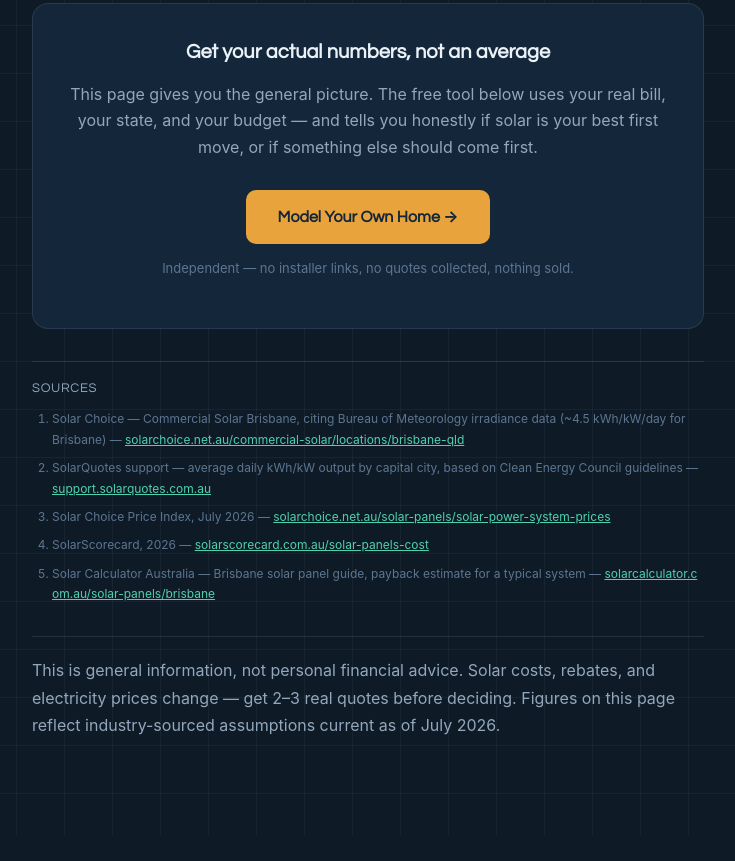
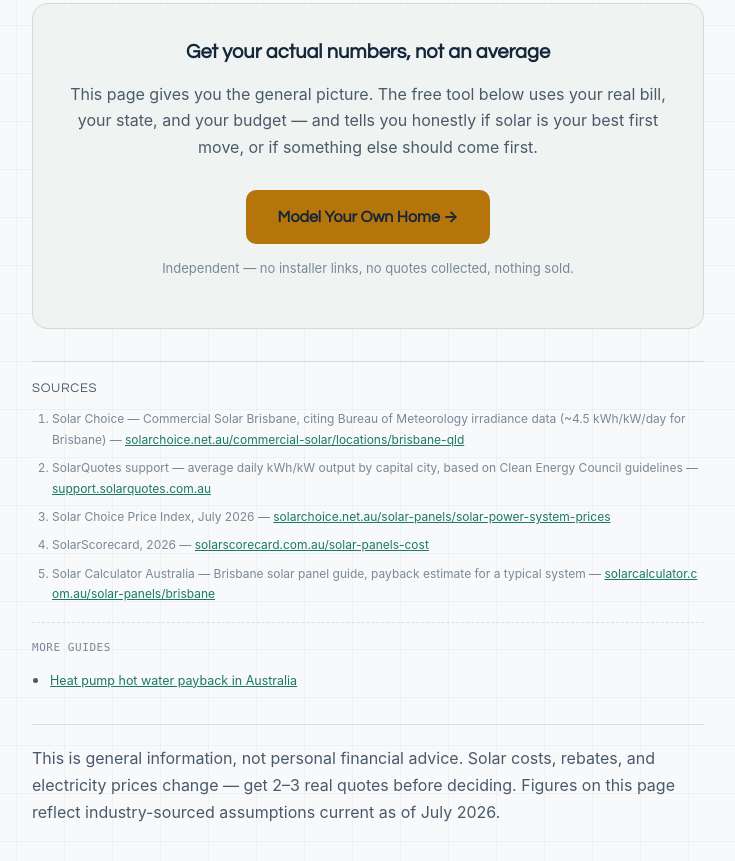
Before and after one commit to ICWLAI/AU-home-upgrade-roadmap, a website: page solar-brisbane.html in a window 1280 px wide. Shown: the part 1319-2180 px from the top of the page, without its empty margins (272-1007 px from the left). Before the commit the page ends 2154 px from the top, so only its background shows below. Drawn offline with Linux system fonts and the light colour scheme.

Commit message:
Add files via upload

```diff
--- a/solar-brisbane.html
+++ b/solar-brisbane.html
@@ -20,9 +20,9 @@
 <meta property="og:type" content="article">
 <style>
   :root{
-    --bg:#0E1A26; --bg-panel:#14263A; --bg-card:#182C42;
-    --ink:#EAF1F7; --ink-muted:#93A7BC; --ink-faint:#5D7690;
-    --amber:#E8A33D; --teal:#4FD1AE; --border:rgba(255,255,255,0.09);
+    --bg:#F7F9FA; --bg-panel:#EFF3F2; --bg-card:#FFFFFF;
+    --ink:#14263A; --ink-muted:#4A5A6A; --ink-faint:#7A8896;
+    --amber:#B5750B; --teal:#1B7A63; --border:rgba(20,38,58,0.12);
     --mono: ui-monospace, "SF Mono", Consolas, "Liberation Mono", monospace;
     --sans: -apple-system, BlinkMacSystemFont, "Segoe UI", Roboto, Helvetica, Arial, sans-serif;
     --display: "Century Gothic", "Avenir Next", "Segoe UI", var(--sans);
@@ -31,8 +31,8 @@
   body{
     margin:0;
     background:
-      linear-gradient(rgba(255,255,255,0.045) 1px, transparent 1px) 0 0/48px 48px,
-      linear-gradient(90deg, rgba(255,255,255,0.045) 1px, transparent 1px) 0 0/48px 48px,
+      linear-gradient(rgba(20,38,58,0.035) 1px, transparent 1px) 0 0/48px 48px,
+      linear-gradient(90deg, rgba(20,38,58,0.035) 1px, transparent 1px) 0 0/48px 48px,
       var(--bg);
     color:var(--ink);
     font-family:var(--sans);
@@ -100,6 +100,11 @@
     font-size:12.5px; color:var(--ink-faint); line-height:1.7;
   }
   .ref{ font-size:12px; color:var(--ink-faint); margin-top:8px; }
+  .guides{margin-top:18px; padding-top:16px; border-top:1px dashed var(--border);}
+  .guides-title{font-size:11px; text-transform:uppercase; letter-spacing:0.05em; color:var(--ink-faint); font-family:var(--mono); margin-bottom:8px;}
+  .guides ul{margin:0; padding-left:18px;}
+  .guides li{margin-bottom:4px;}
+  .guides a{color:var(--teal); font-size:12.5px;}
 </style>
 </head>
 <body>
@@ -153,6 +158,13 @@
     </ol>
   </div>
 
+  <div class="guides">
+    <div class="guides-title">More guides</div>
+    <ul>
+      <li><a href="heat-pump-payback.html">Heat pump hot water payback in Australia</a></li>
+    </ul>
+  </div>
+
   <footer>
     <p>This is general information, not personal financial advice. Solar costs, rebates, and electricity prices change — get 2–3 real quotes before deciding. Figures on this page reflect industry-sourced assumptions current as of July 2026.</p>
   </footer>
```
